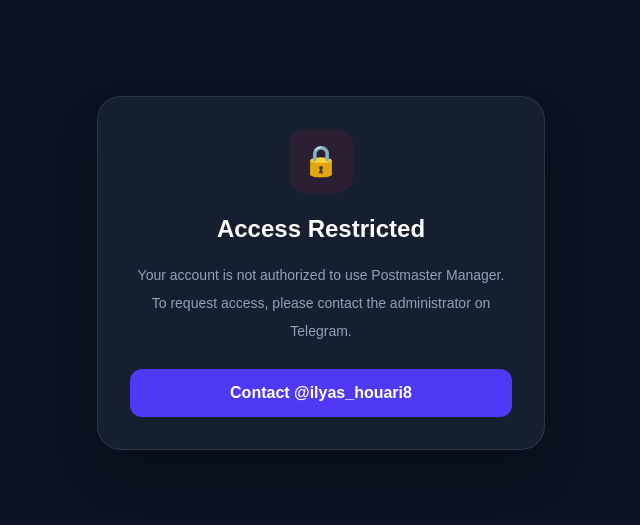
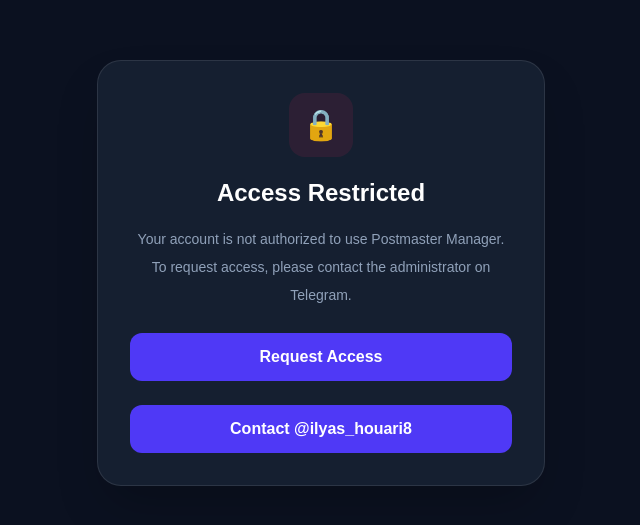
Before and after one commit to ilyas-houari/postmaster-manager, a Next.js app: page /dashboard in a window 1280 px wide. Shown: the part 127-652 px from the top of the page, without its empty margins (319-959 px from the left). Built offline with nearby package versions, Linux system fonts and the light colour scheme; no server answers.

Commit message:
Add request access button for unauthorized users

```diff
--- a/app/dashboard/page.tsx
+++ b/app/dashboard/page.tsx
@@ -1,3 +1,4 @@
+import RequestAccessButton from "./request-access-button";
 import { hasAppAccess } from "@/lib/access";
 import { Suspense } from "react";
 import { auth, signIn, signOut } from "@/auth";
@@ -23,8 +24,8 @@ async function Dashboard() {
             To request access, please contact the administrator on Telegram.
           </p>
 
-          <a
-            href="https://t.me/ilyas_houari8"
+          <RequestAccessButton />
+          <a href="https://t.me/ilyas_houari8"
             target="_blank"
             rel="noopener noreferrer"
             className="mt-6 block rounded-xl bg-indigo-600 px-5 py-3 font-semibold text-white transition hover:bg-indigo-500"
--- /dev/null
+++ b/app/dashboard/request-access-button.tsx
@@ -0,0 +1,52 @@
+"use client";
+
+import { useState } from "react";
+
+export default function RequestAccessButton() {
+  const [loading, setLoading] = useState(false);
+  const [message, setMessage] = useState("");
+
+  async function requestAccess() {
+    if (loading) return;
+
+    setLoading(true);
+    setMessage("");
+
+    try {
+      const response = await fetch("/api/request-access", {
+        method: "POST",
+      });
+
+      const data = await response.json();
+
+      if (!response.ok) {
+        throw new Error(data.error || "Request failed.");
+      }
+
+      setMessage("Request sent! Please wait for administrator approval.");
+    } catch (error) {
+      setMessage(
+        error instanceof Error ? error.message : "Something went wrong."
+      );
+    } finally {
+      setLoading(false);
+    }
+  }
+
+  return (
+    <div className="mt-6">
+      <button
+        type="button"
+        onClick={requestAccess}
+        disabled={loading}
+        className="w-full rounded-xl bg-indigo-600 px-5 py-3 font-semibold text-white transition hover:bg-indigo-500 disabled:opacity-50"
+      >
+        {loading ? "Sending..." : "Request Access"}
+      </button>
+
+      {message && (
+        <p className="mt-3 text-sm text-slate-300">{message}</p>
+      )}
+    </div>
+  );
+}
```
Also changed, not shown: 1 other file (tests, documents, lock files or other folders).
